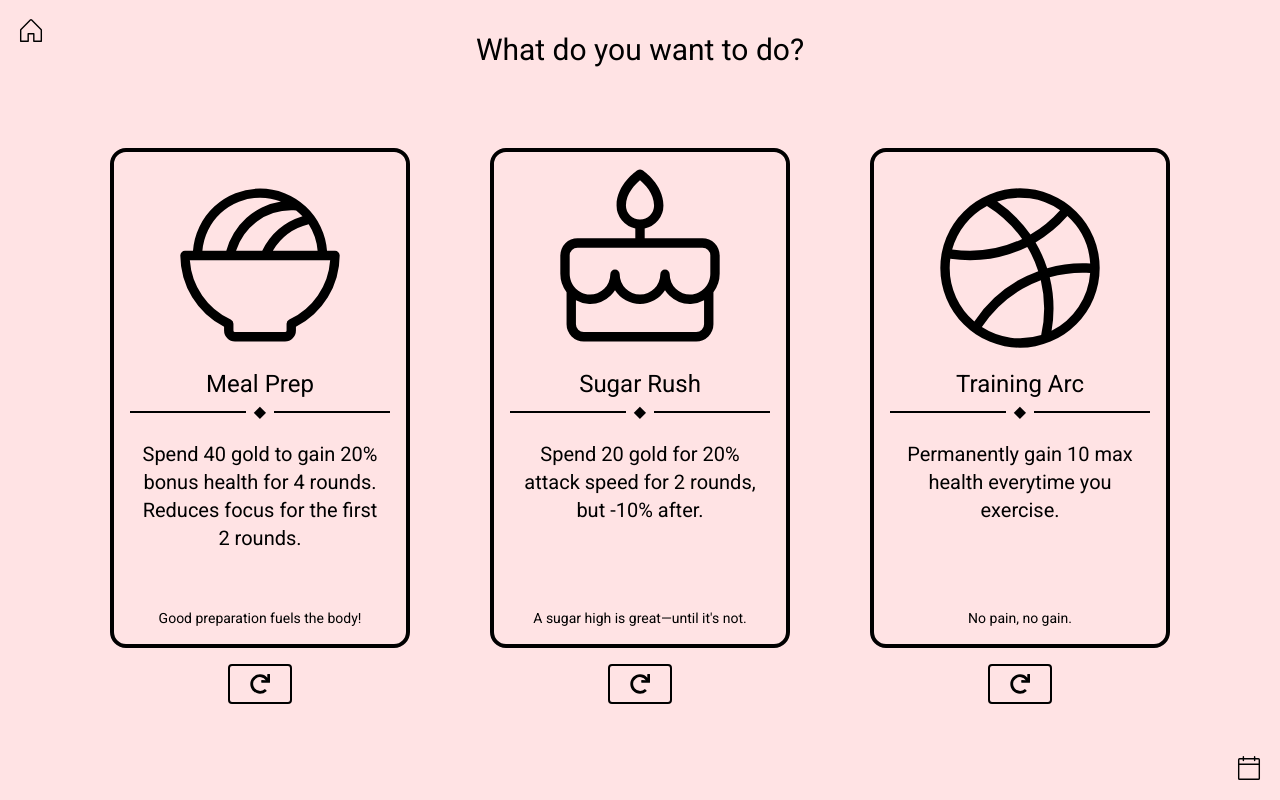
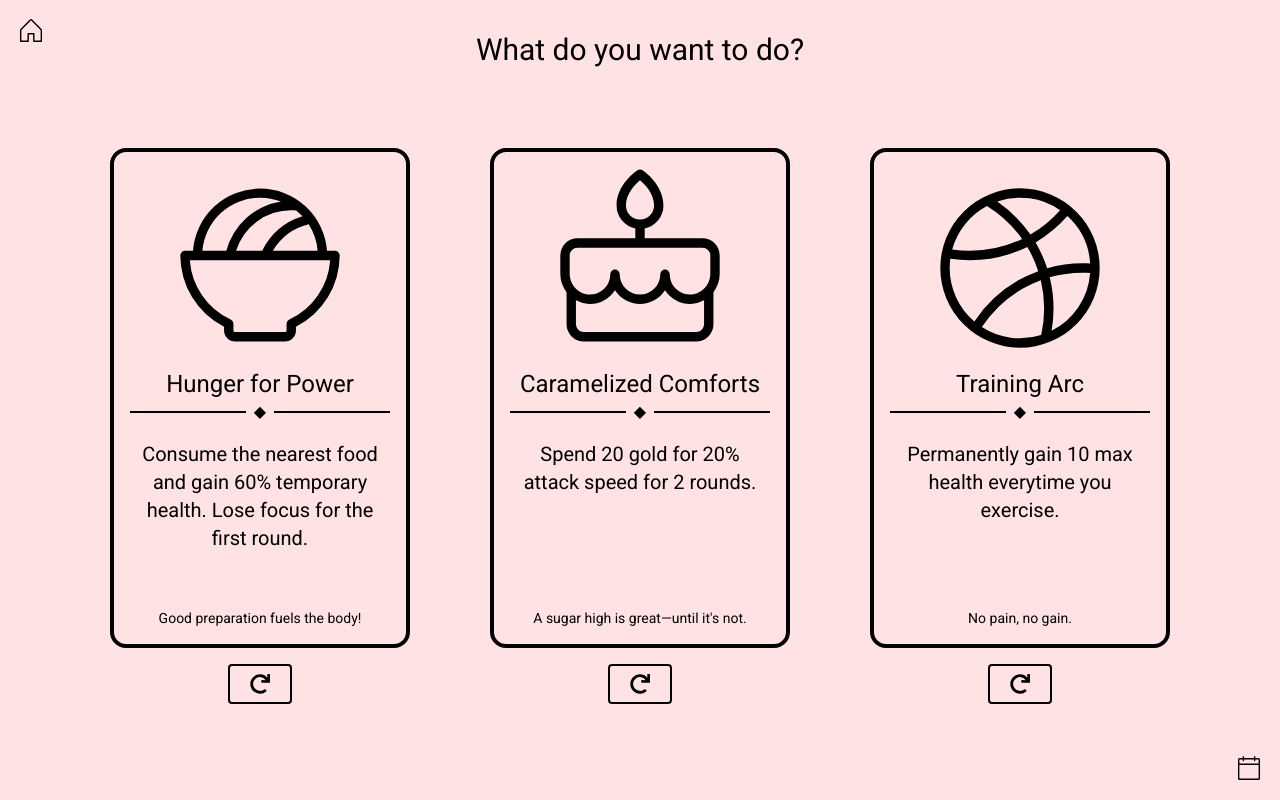
Before and after one commit to Zeync15/augments, a Next.js app: page /yes in a window 1280 px wide. Built offline with nearby package versions, Linux system fonts and the light colour scheme.

Commit message:
feat: :sparkles: rename some augment title and desc

```diff
--- a/src/app/yes/page.tsx
+++ b/src/app/yes/page.tsx
@@ -28,9 +28,9 @@ const Yes = () => {
             <Augment
               nav={"/food"}
               icon={<PiBowlFoodLight size={200} />}
-              title={"Meal Prep"}
+              title={"Hunger for Power"}
               description={
-                "Spend 40 gold to gain 20% bonus health for 4 rounds. Reduces focus for the first 2 rounds."
+                "Consume the nearest food and gain 60% temporary health. Lose focus for the first round."
               }
               subDescription={"Good preparation fuels the body!"}
             />
@@ -40,7 +40,7 @@ const Yes = () => {
               icon={<PiAirplaneTiltLight size={200} />}
               title={"Call to Adventure"}
               description={
-                "Spend 100+ gold for few games. Get teleport to a brand new location."
+                "Spend 100+ gold for few games. Teleport to a new location."
               }
               subDescription={"Catch flights not feelings."}
             />
@@ -56,17 +56,15 @@ const Yes = () => {
             <Augment
               nav={"/dessert"}
               icon={<PiCakeLight size={200} />}
-              title={"Sugar Rush"}
-              description={
-                "Spend 20 gold for 20% attack speed for 2 rounds, but -10% after."
-              }
+              title={"Caramelized Comforts"}
+              description={"Spend 20 gold for 20% attack speed for 2 rounds."}
               subDescription={"A sugar high is great—until it's not."}
             />
           ) : (
             <Augment
               nav={"/random"}
               icon={<PiQuestionLight size={200} />}
-              title={"Expect D Unexpected"}
+              title={"Pandora's Items"}
               description={"???"}
               subDescription={"Random bullshit go."}
             />
@@ -92,7 +90,7 @@ const Yes = () => {
               nav={"/todo"}
               icon={<PiNoteLight size={200} />}
               title={"Forward Thinking"}
-              description={"Todo list"}
+              description={"Todo list for the future."}
               subDescription={"Something in the back of your mind."}
             />
           )}
```
